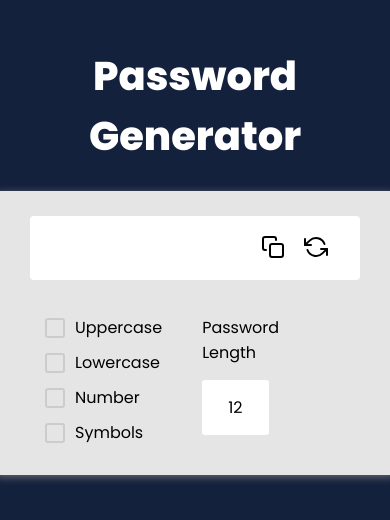
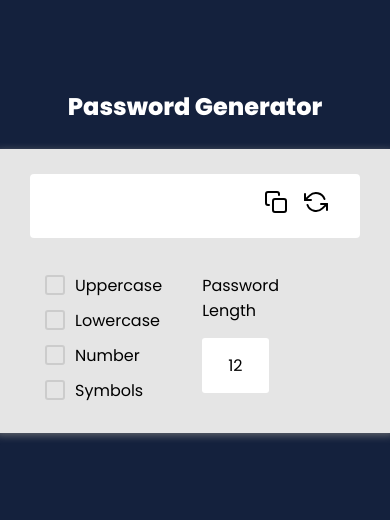
Before and after one commit to AlbuGeorge/password-generator, a plain HTML site: page index.html in a window 390 px wide. Shown: the part 174-694 px from the top of the page. Drawn offline with Linux system fonts and the light colour scheme.

Commit message:
Update main.css

```diff
--- a/main.css
+++ b/main.css
@@ -136,10 +136,16 @@ button{
 }
 
 @media only screen and (max-width: 768px) {
+
+  .title{
+    font-size:1.5rem;
+  }
   .pass{
     width: 400px;
   }
-
+  .ps{
+    font-size: 1.5rem;
+  }
   .pw{
     width: 150px;
   }
```
